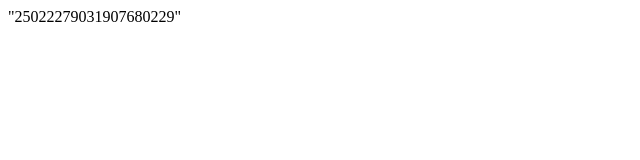
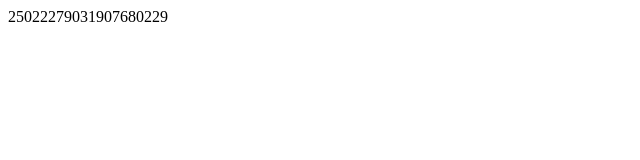
Before and after one commit to SergeyGriss/SergeyGriss.github.io, a plain HTML site: page index.html in a window 1280 px wide. Shown: the full height of the page, 0-640 px from the left. Drawn offline with Linux system fonts and the light colour scheme.

Commit message:
Quotes deleted

```diff
--- a/index.html
+++ b/index.html
@@ -4,7 +4,7 @@
     </head>
        <body>
        	<div>
-       		"25022279031907680229"
+       		25022279031907680229
        	</div>
        </body>
 
```
